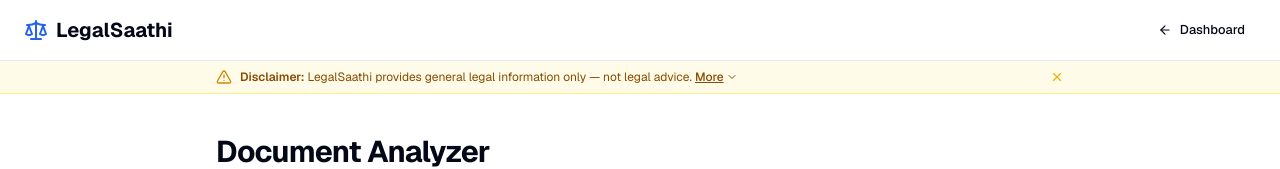
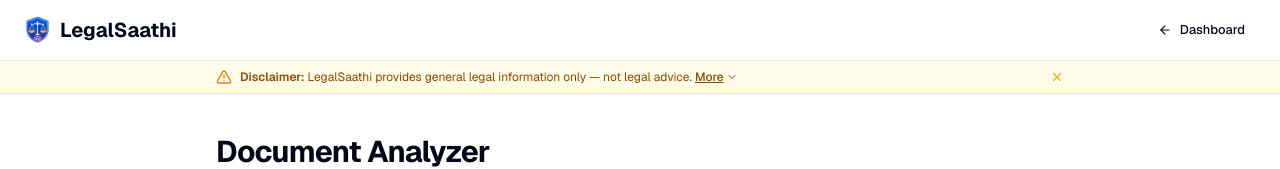
Before and after one commit to ksudip17/LegalSathi-AI, a Next.js app in the folder client/: page /analyze in a window 1280 px wide. Shown: the top 169 px of the page. Built offline with nearby package versions, Linux system fonts and the light colour scheme; no server answers; sample sign-in values are in the browser's storage.

Commit message:
added logo in all pages

```diff
--- a/client/app/analyze/page.js
+++ b/client/app/analyze/page.js
@@ -2,6 +2,7 @@
 
 import { useState, useCallback, useEffect } from "react";
 import Link from "next/link";
+import Image from "next/image";
 import { useRouter } from "next/navigation";
 import {
   Scale,
@@ -135,7 +136,15 @@ export default function AnalyzePage() {
       <nav className="border-b border-border px-6 py-4">
         <div className="max-w-7xl mx-auto flex items-center justify-between">
           <div className="flex items-center gap-2">
-            <Scale className="text-primary w-6 h-6" />
+            <Image
+              src="/logo.png"
+              alt="LegalSaathi"
+              width={28}
+              height={28}
+              unoptimized
+              priority
+              className="w-7 h-7"
+            />
             <span className="font-bold text-xl">LegalSaathi</span>
           </div>
           <Link href="/dashboard">
--- a/client/app/ask/page.js
+++ b/client/app/ask/page.js
@@ -3,7 +3,8 @@
 import { useState, useEffect } from "react";
 import Link from "next/link";
 import { useRouter } from "next/navigation";
-import { Scale, ArrowLeft } from "lucide-react";
+import Image from "next/image";
+import { ArrowLeft } from "lucide-react";
 import { Button } from "@/components/ui/button";
 import { toast } from "sonner";
 import {
@@ -124,7 +125,15 @@ export default function AskPage() {
       <nav className="border-b border-border px-6 py-4 shrink-0">
         <div className="max-w-4xl mx-auto flex items-center justify-between">
           <div className="flex items-center gap-2">
-            <Scale className="text-primary w-6 h-6" />
+            <Image
+              src="/logo.png"
+              alt="LegalSaathi"
+              width={28}
+              height={28}
+              unoptimized
+              priority
+              className="w-7 h-7"
+            />
             <span className="font-bold text-xl">LegalSaathi</span>
           </div>
           <Link href="/dashboard">
--- a/client/app/history/page.js
+++ b/client/app/history/page.js
@@ -3,6 +3,7 @@
 import { useState, useEffect } from "react";
 import Link from "next/link";
 import { useRouter } from "next/navigation";
+import Image from "next/image";
 import {
   Scale,
   ArrowLeft,
@@ -148,7 +149,15 @@ export default function HistoryPage() {
       <nav className="border-b border-border px-6 py-4">
         <div className="max-w-7xl mx-auto flex items-center justify-between">
           <div className="flex items-center gap-2">
-            <Scale className="text-primary w-6 h-6" />
+            <Image
+              src="/logo.png"
+              alt="LegalSaathi"
+              width={28}
+              height={28}
+              unoptimized
+              priority
+              className="w-7 h-7"
+            />
             <span className="font-bold text-xl">LegalSaathi</span>
           </div>
           <Link href="/dashboard">
--- a/client/app/legal-check/page.js
+++ b/client/app/legal-check/page.js
@@ -2,6 +2,7 @@
 
 import { useState, useEffect } from "react";
 import Link from "next/link";
+import Image from "next/image";
 import {
   Scale,
   ArrowLeft,
@@ -138,7 +139,15 @@ export default function LegalCheckPage() {
       <nav className="border-b border-border px-6 py-4 sticky top-0 bg-background/80 backdrop-blur-sm z-40">
         <div className="max-w-4xl mx-auto flex items-center justify-between">
           <div className="flex items-center gap-2">
-            <Scale className="text-primary w-6 h-6" />
+            <Image
+              src="/logo.png"
+              alt="LegalSaathi"
+              width={28}
+              height={28}
+              unoptimized
+              priority
+              className="w-7 h-7"
+            />
             <span className="font-bold text-xl">LegalSaathi</span>
           </div>
           <Link href="/dashboard">
```
